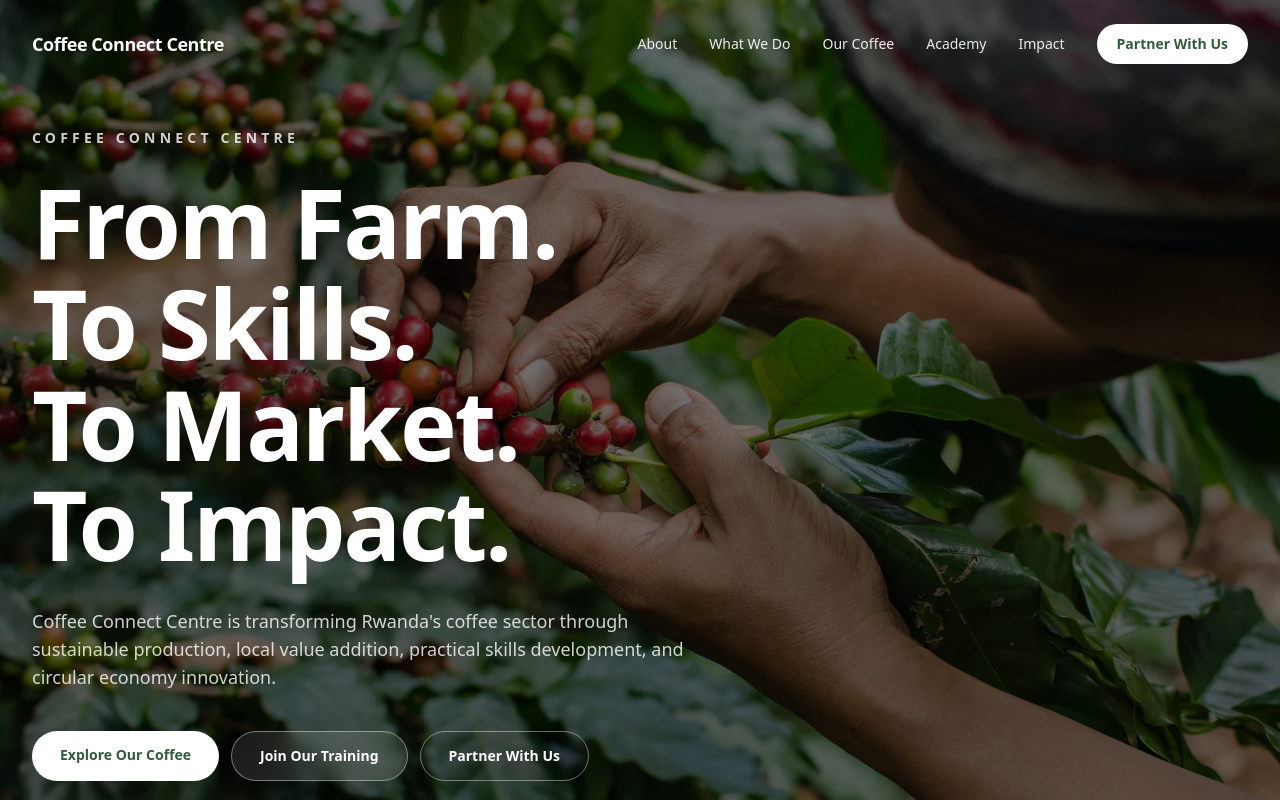
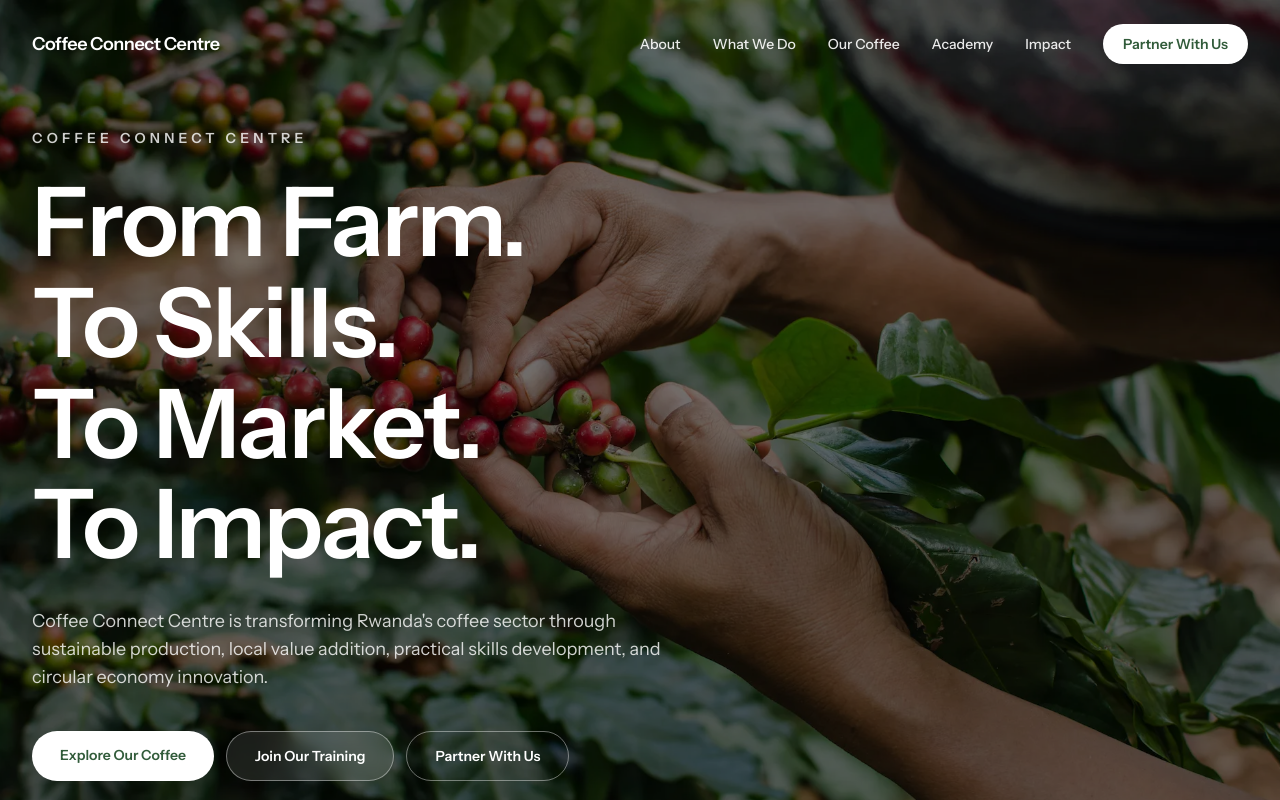
Before and after one commit to NoobMaester/coffeeconnect, a Next.js app: page / in a window 1280 px wide. Shown: the top 800 px of the page. Built offline with nearby package versions, Linux system fonts and the light colour scheme.

Commit message:
Font update

```diff
--- a/app/globals.css
+++ b/app/globals.css
@@ -1,4 +1,8 @@
 @import "tailwindcss";
+
+@theme{
+  --font-sans: "Instrument Sans", sans-serif;
+}
 
 :root {
   --background: #f8f5ef;
@@ -10,6 +14,7 @@
 
 html{
   scroll-behavior: smooth;
+  font-family: var(--font-sans);
 }
 
 body{
--- a/app/layout.tsx
+++ b/app/layout.tsx
@@ -1,11 +1,12 @@
 import type { Metadata } from "next";
+import { Instrument_Sans } from "next/font/google";
 import "./globals.css";
 
-
+const instrumentSans = Instrument_Sans({ subsets: ["latin"], variable: "--font-instrument-sans" });
 
 export const metadata: Metadata = {
   title: "Coffee Connect Center | From Farm to Impact",
-  description: "Coffee Connect Center connects farming, skills, value addition, people and markets to create a sustainable coffee ecosystem that benefits all stakeholders.",
+  description: "CCC connects farming, skills, value addition, people and markets to create a sustainable coffee ecosystem that benefits all stakeholders.",
 };
 
 export default function RootLayout({ children }: { children: React.ReactNode }) {
@@ -13,7 +14,7 @@ export default function RootLayout({ children }: { children: React.ReactNode })
     <html
       lang="en"
     >
-      <body>{children}</body>
+      <body className={instrumentSans.variable}>{children}</body>
     </html>
   );
 }
```
